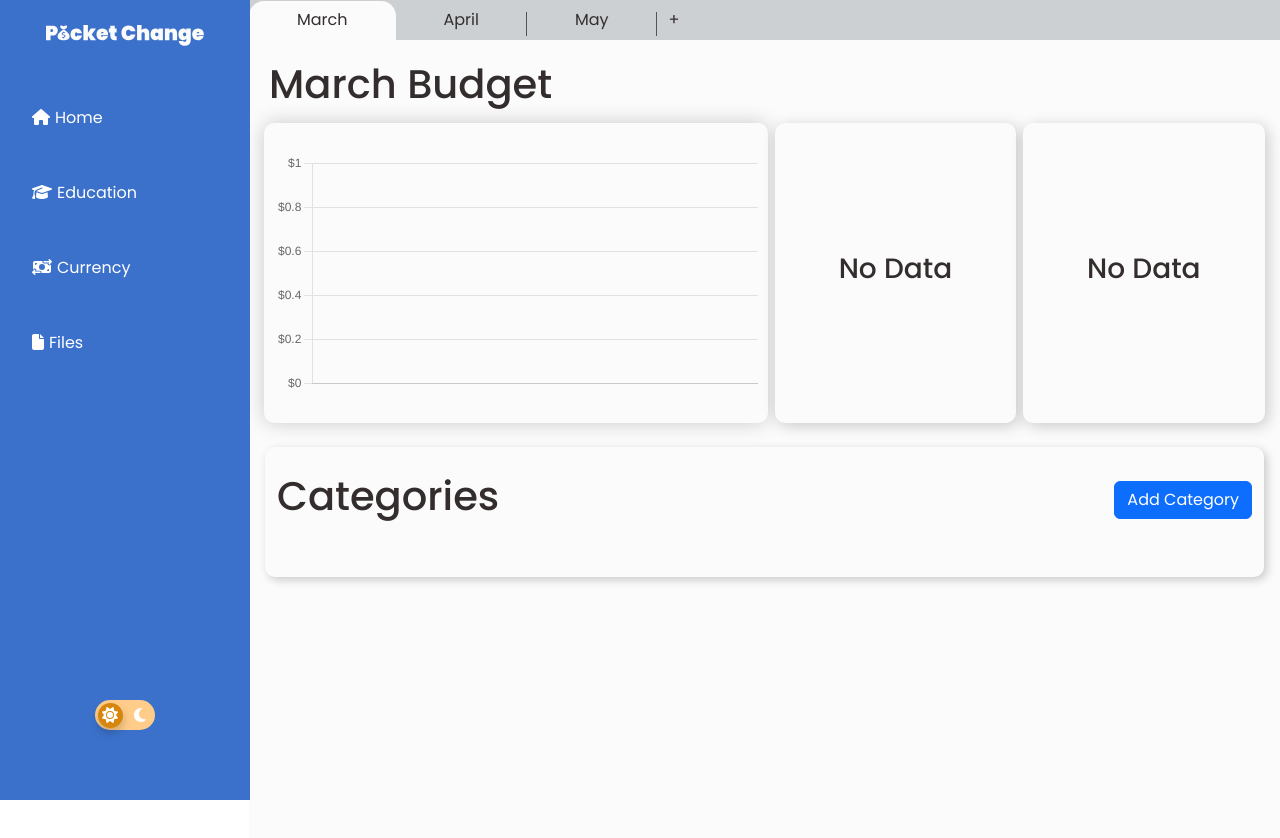
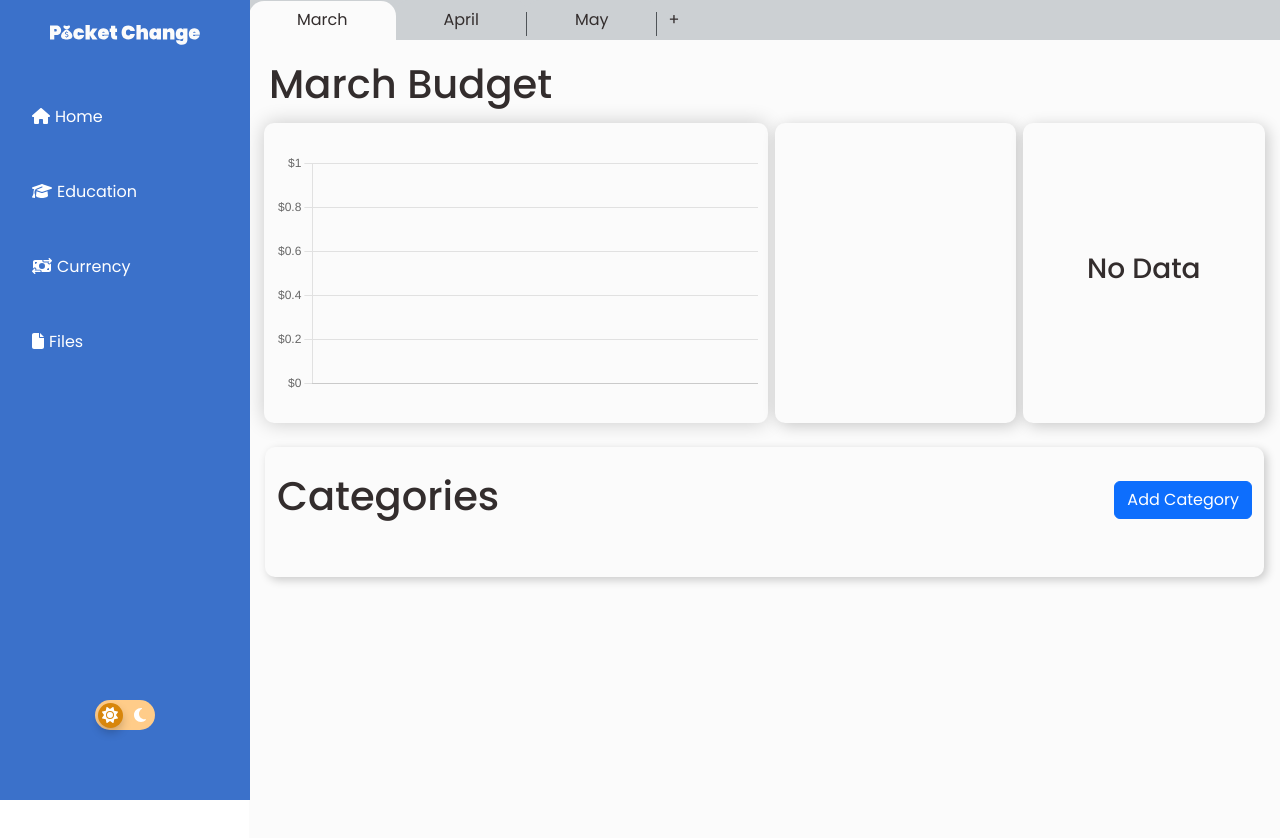
Before and after one commit to Ale4ero/budget-app, a React (Create React App) app: page / in a window 1280 px wide. Built offline with nearby package versions, Linux system fonts and the light colour scheme.

Commit message:
latest working update

```diff
--- a/src/App.css
+++ b/src/App.css
@@ -199,13 +199,18 @@ html{
 }
 
 .pcLogo{
-    width: 170px;
+    background-image: url(./components/icons/pocketChangeLogo.svg);
+    width: 150px;
+    height: 20px;
     padding: 0 6px;
     color: #FBFBFB;
 }
 
 .pcIcon{
     display: none;
+    background-image: url(./components/icons/pocketChangeIcon.svg);
+    width: 36px;
+    height: 36px;
 }
 
 .nav-menu{
--- a/src/components/AddBudgetModal.js
+++ b/src/components/AddCategoryModal.js
@@ -2,7 +2,7 @@ import { Form, Modal, Button } from "react-bootstrap"
 import {useRef} from "react"
 import { useBudgets } from "../contexts/BudgetContext"
 
-export default function AddBudgetModal({ show, handleClose}) {
+export default function AddCategoryModal({ show, handleClose}) {
     const nameRef = useRef()
     const maxRef = useRef()
     const { addBudget} = useBudgets()
--- a/src/components/BudgetPage.js
+++ b/src/components/BudgetPage.js
@@ -1,7 +1,7 @@
 import { useState, useEffect } from "react";
 import { Button, Stack } from "react-bootstrap";
 import Container from "react-bootstrap/Container";
-import AddBudgetModal from "./AddBudgetModal";
+import AddCategoryModal from "./AddCategoryModal";
 import AddExpenseModal from "./AddExpenseModal";
 import ViewExpensesModal from "./ViewExpensesModal";
 import BudgetCard from "./BudgetCard";
@@ -21,7 +21,7 @@ chartjs.register(
 
 export default function BudgetPage({title}) {
     //useState for addCategory button
-    const [showAddBudgetModal, setShowAddBudgetModal] = useState(false)
+    const [showAddCategoryModal, setShowAddCategoryModal] = useState(false)
 
     //useState for addExpense button
     const [showAddExpenseModal, setShowAddExpenseModal] = useState(false)
@@ -41,11 +41,8 @@ export default function BudgetPage({title}) {
 
     const [confirmModalBudgetName, setConfirmModalBudgetName] = useState()
 
-    const [catNamesArr, setCatNamesArr] = useState([])
+    // const [catNamesArr, setCatNamesArr] = useState([])
 
-    const catNames= []
-    const catSpending = []
-    const catMax = []
 
 
     function openAddExpenseModal(budgetId){
@@ -60,7 +57,6 @@ export default function BudgetPage({title}) {
     }
 
 
-    console.log(catNamesArr)
 
     const [barChartData, setBarChartData] = useState({
         datasets: []
@@ -72,14 +68,11 @@ export default function BudgetPage({title}) {
     const [barChartOptions, setBarChartOptions] = useState({})
     const [donutChartOptions, setDonutChartOptions] = useState({})
 
+    const catNames= []
+    const catSpending = []
+    const catMax = []
 
-    useEffect(()=>{
-
-        var chartColor = "#666"
-
-
-
-        function getChartData(){
+    function getChartData(){
         for(var i = 0; i < categories.length; i++ ){
             const amount = getBudgetExpenses(categories[i].id).reduce(
             (total, expense) => total + expense.amount, 0)
@@ -89,6 +82,29 @@ export default function BudgetPage({title}) {
             catSpending[i] = amount
         }
         }
+
+    getChartData()
+
+    useEffect(()=>{
+
+        var chartColor = "#666"
+        // const catNames= []
+        // const catSpending = []
+        // const catMax = []
+
+
+
+
+        // function getChartData(){
+        // for(var i = 0; i < categories.length; i++ ){
+        //     const amount = getBudgetExpenses(categories[i].id).reduce(
+        //     (total, expense) => total + expense.amount, 0)
+        //     //storing name of budget in array 'catNames[]'
+        //     catNames[i] = categories[i].name
+        //     catMax[i] = categories[i].max
+        //     catSpending[i] = amount
+        // }
+        // }
 
         function checkTheme(){
         if (document.querySelector("body").getAttribute('data-theme') === 'dark'){
@@ -100,12 +116,12 @@ export default function BudgetPage({title}) {
         }
         }
 
-        setCatNamesArr(catNames)
+        // setCatNamesArr(catNames)
 
 
 
 
-        getChartData()
+        // getChartData()
 
         checkTheme()
 
@@ -208,17 +224,17 @@ export default function BudgetPage({title}) {
                 <Bar data={barChartData} options={barChartOptions}></Bar>
                 </div>
                 <div  className="donutGraph">
-                {catNamesArr.length == 0 ? (
+                {/* {catNamesArr.length === 0 ? (
                     <div style={{height: "100%"}}>
                         <div className="center">
                         <h3 className="d-block">No Data</h3>
                         </div>
                     </div>
-                ):(
+                ):( */}
                     <>
                     <Doughnut data={donutChartData} options={donutChartOptions}></Doughnut>
                     </>
-                )}
+                {/* )} */}
                 </div>
                 <div className="dataContainer">
                 <TotalBudgetCard/>
@@ -239,7 +255,7 @@ export default function BudgetPage({title}) {
         <h1 className="me-auto">Categories</h1>
 
         {/* Buttons in heading */}
-        <Button variant="primary" onClick={()=> setShowAddBudgetModal(true)}>Add Category</Button>
+        <Button variant="primary" onClick={()=> setShowAddCategoryModal(true)}>Add Category</Button>
         {/* <Button variant="outline-primary" onClick={openAddExpenseModal}>Add Expense</Button> */}
         </Stack>
 
@@ -276,9 +292,9 @@ export default function BudgetPage({title}) {
 
 
     {/* MODALS */}
-    <AddBudgetModal
-    show={showAddBudgetModal}
-    handleClose={()=> setShowAddBudgetModal(false)}
+    <AddCategoryModal
+    show={showAddCategoryModal}
+    handleClose={()=> setShowAddCategoryModal(false)}
     />
     <AddExpenseModal
     show={showAddExpenseModal}
--- a/src/components/Sidebar.js
+++ b/src/components/Sidebar.js
@@ -14,8 +14,10 @@ export default function Sidebar() {
     <>
     <div className="side-nav-container">
       <div className="nav-brand">
-        <img src="icons/pocketChangeLogo.svg" alt="nav-logo" className="pcLogo"/>
-        <img src="icons/pocketChangeIcon.svg" alt="nav-icon" className="pcIcon"/>
+        {/* <img  alt="nav-logo" className="pcLogo"/>
+        <img  alt="nav-icon" className="pcIcon"/> */}
+        <div className="pcLogo"></div>
+        <div className="pcIcon"></div>
       </div>
       <div className="nav-menu">
         <ul>
--- a/src/components/TabView/TabView.js
+++ b/src/components/TabView/TabView.js
@@ -7,7 +7,7 @@ function TabView({tabs = [], editable = false}) {
     const [activeTabIndex, setActiveTabIndex] = useState(0)
     const[allTabs, setAllTabs] = useState(tabs)
 
-    const NewTabButton = <div className="tabBtn" onClick={()=>createNewTab}>+</div>
+    const NewTabButton = <div className="tabBtn" onClick={()=>createNewTab()}>+</div>
 
     const NewTab = <div>
         <label>New Tab</label>
@@ -15,10 +15,12 @@ function TabView({tabs = [], editable = false}) {
     </div>
 
     const createNewTab = ()=> {
+        console.log("push new tab")
         const newTabs = allTabs
         newTabs.push({name: 'New Tab', content: NewTab})
         setAllTabs(newTabs)
         setActiveTabIndex(newTabs.length - 1)
+
     }
 
     const activateTab = (index) => {
```
Also changed, not shown: src/components/icons/pocketChangeIcon.svg (added), src/components/icons/pocketChangeLogo.svg (added).
